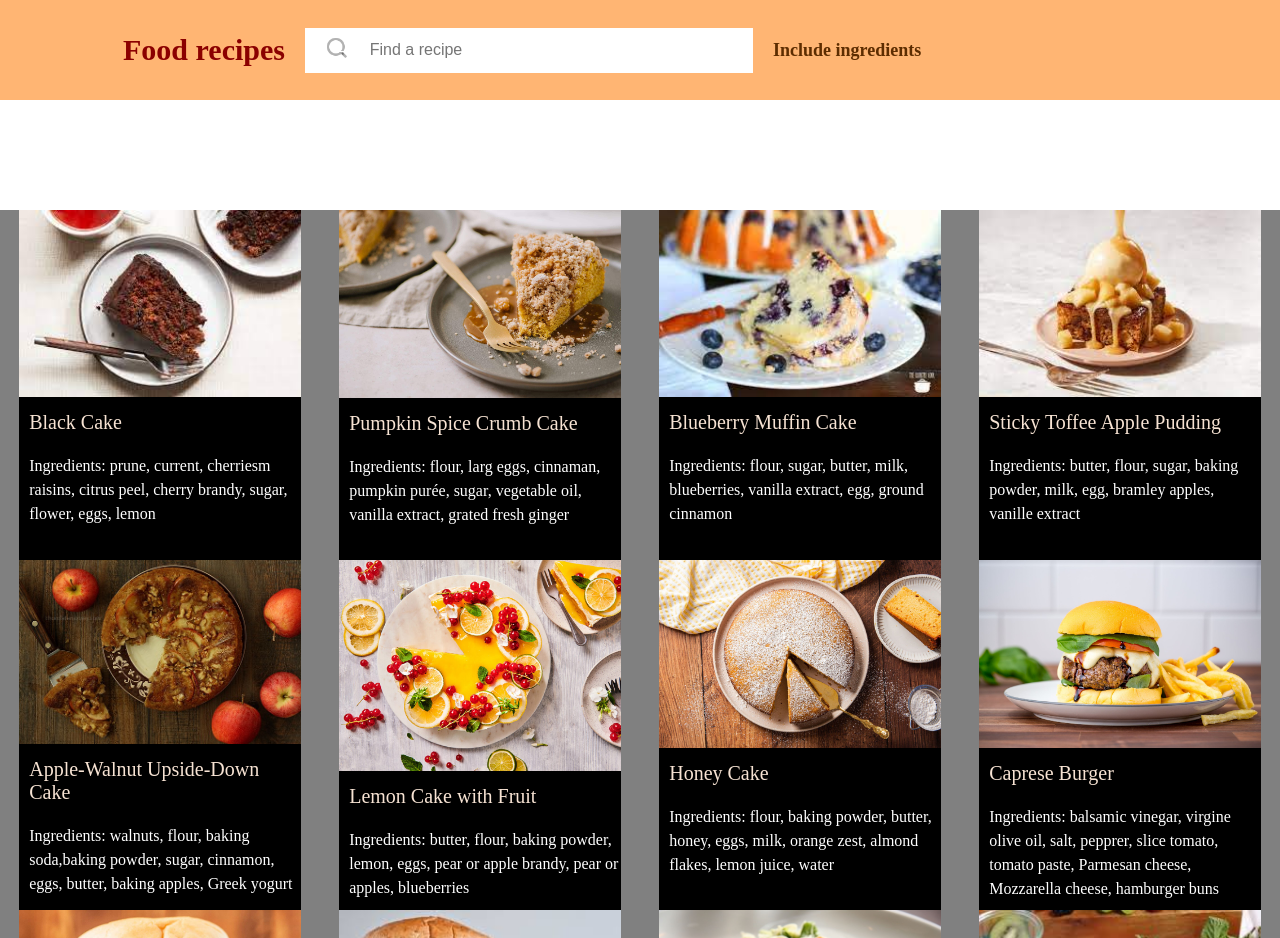
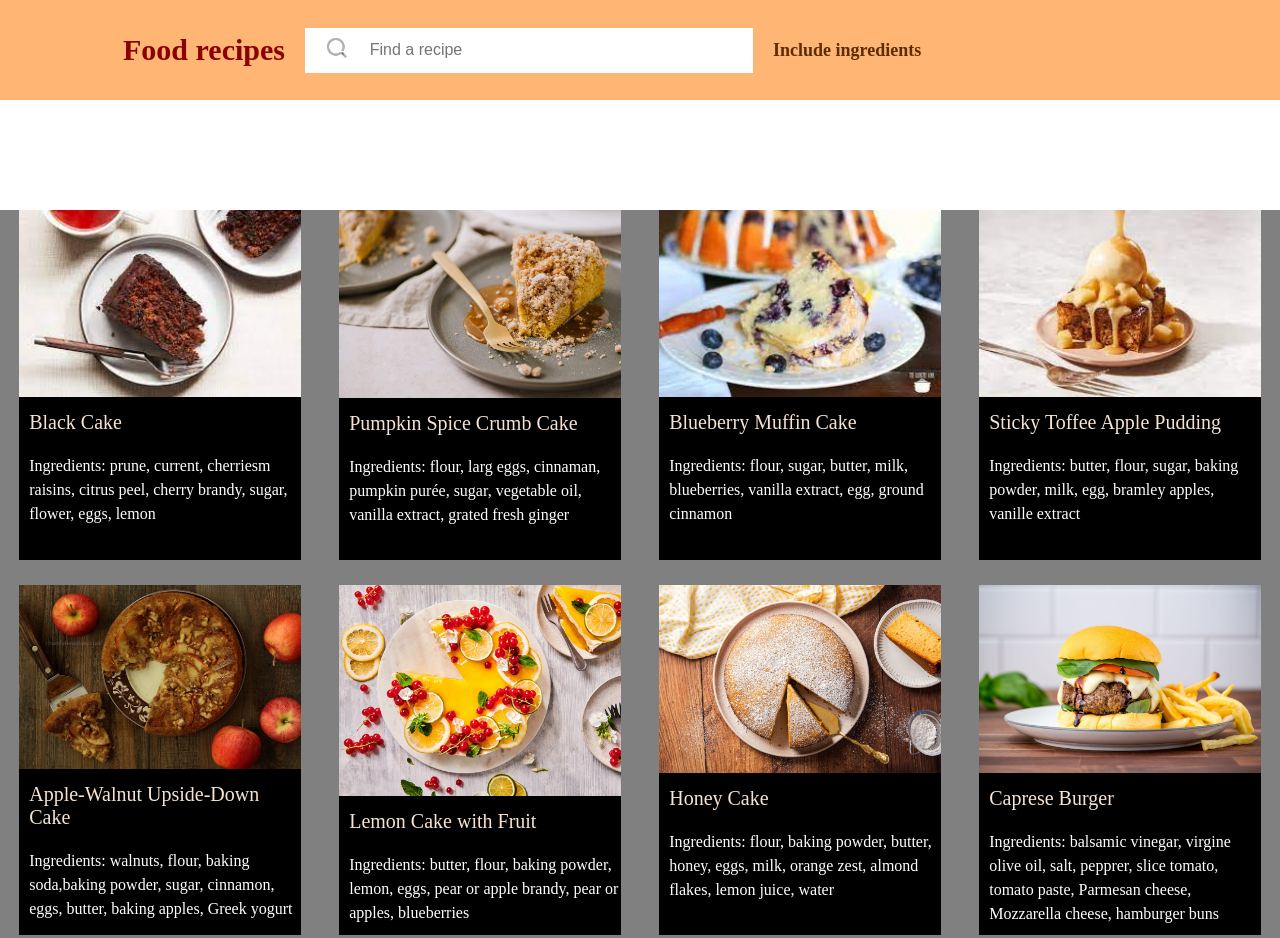
Before and after one commit to Valentina-2608/Food_recipes, a plain HTML site: page search.html in a window 1280 px wide. Shown: the top 938 px of the page. Drawn offline with Linux system fonts and the light colour scheme.

Commit message:
Change some styles

```diff
--- a/css/style.css
+++ b/css/style.css
@@ -604,7 +604,7 @@ footer{
 
 #recipes{
     width:100%;
-    height:4500px;
+    height:6000px;
     margin-top:30px;
     display:flex;
     justify-content: space-around;
```
